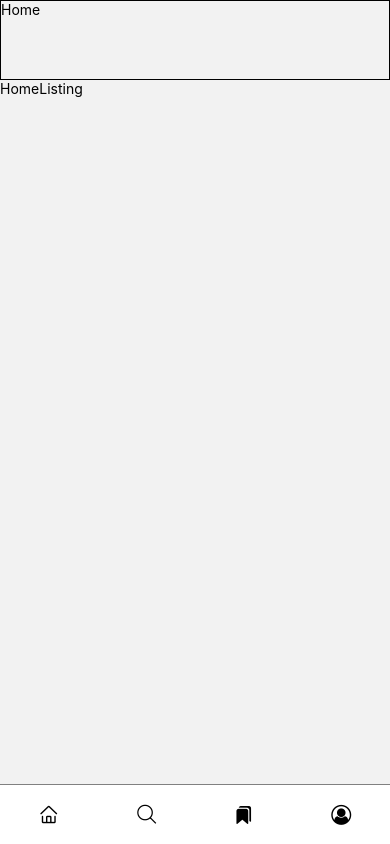
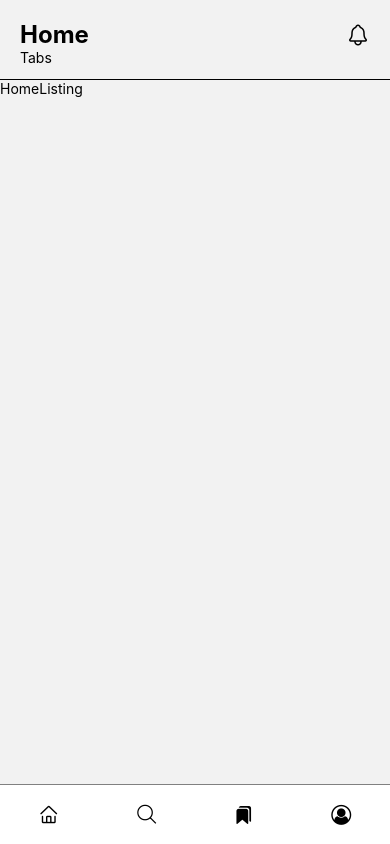
Before and after one commit to guptaanshik1/medium-mobile, a React Native app: screen / in a window 390 px wide. Built offline with nearby package versions, Linux system fonts and the light colour scheme.

Commit message:
added react page viewer

```diff
--- a/package.json
+++ b/package.json
@@ -15,8 +15,10 @@
     "@react-navigation/native-stack": "^6.9.26",
     "react": "18.2.0",
     "react-native": "0.74.1",
+    "react-native-pager-view": "^6.3.1",
     "react-native-safe-area-context": "^4.10.1",
     "react-native-screens": "^3.31.1",
+    "react-native-tab-view": "^3.5.2",
     "react-native-vector-icons": "^10.1.0",
     "zustand": "^4.5.2"
   },
@@ -29,6 +31,7 @@
     "@react-native/metro-config": "0.74.83",
     "@react-native/typescript-config": "0.74.83",
     "@types/react": "^18.2.6",
+    "@types/react-native-tab-view": "^2.3.0",
     "@types/react-native-vector-icons": "^6.4.18",
     "@types/react-test-renderer": "^18.0.0",
     "babel-jest": "^29.6.3",
--- a/src/components/MainHeader.tsx
+++ b/src/components/MainHeader.tsx
@@ -1,12 +1,14 @@
 import {StyleSheet, Text, View} from 'react-native';
 import React from 'react';
-import {headerHeight} from '../utils/common/globalStyles';
+import {globalPadding, headerHeight} from '../utils/common/globalStyles';
 import {
   BottomTabNavigationOptions,
   BottomTabNavigationProp,
   Layout,
 } from '@react-navigation/bottom-tabs/lib/typescript/src/types';
 import {ParamListBase, RouteProp} from '@react-navigation/native';
+import NotificationIcon from 'react-native-vector-icons/Ionicons';
+import SelectableTabView from './SelectableTabs/SelectableTabView';
 
 interface IProps {
   layout: Layout;
@@ -18,7 +20,11 @@ interface IProps {
 const MainHeader = ({route}: IProps) => {
   return (
     <View style={styles.headerContainer}>
-      <Text>{route?.name}</Text>
+      <View style={styles.titleRow}>
+        <Text style={styles.title}>{route?.name}</Text>
+        <NotificationIcon name="notifications-outline" size={24} />
+      </View>
+      <SelectableTabView />
     </View>
   );
 };
@@ -29,11 +35,22 @@ const styles = StyleSheet.create({
   headerContainer: {
     display: 'flex',
     height: headerHeight,
+    padding: globalPadding,
     justifyContent: 'flex-start',
     alignContent: 'flex-start',
     left: 0,
     right: 0,
     borderColor: '#000000',
-    borderWidth: 1,
+    borderBottomWidth: 1,
+  },
+  titleRow: {
+    display: 'flex',
+    flexDirection: 'row',
+    justifyContent: 'space-between',
+    alignItems: 'center',
+  },
+  title: {
+    fontWeight: '700',
+    fontSize: 24,
   },
 });
--- /dev/null
+++ b/src/components/SelectableTabs/SelectableTabView.tsx
@@ -0,0 +1,14 @@
+import {StyleSheet, Text, View} from 'react-native';
+import React from 'react';
+
+const SelectableTabView = () => {
+  return (
+    <View>
+      <Text>Tabs</Text>
+    </View>
+  );
+};
+
+export default SelectableTabView;
+
+const styles = StyleSheet.create({});
--- a/src/utils/common/globalStyles.ts
+++ b/src/utils/common/globalStyles.ts
@@ -1,2 +1,3 @@
 export const headerHeight = 80;
 export const footerHeight = 60;
+export const globalPadding = 20;
```
Also changed, not shown: src/components/SelectableTabs/TabInfo.tsx (added, +26 -0 lines), src/mocks/tabData.json (added, +42 -0 lines), 1 other file (tests, documents, lock files or other folders).
